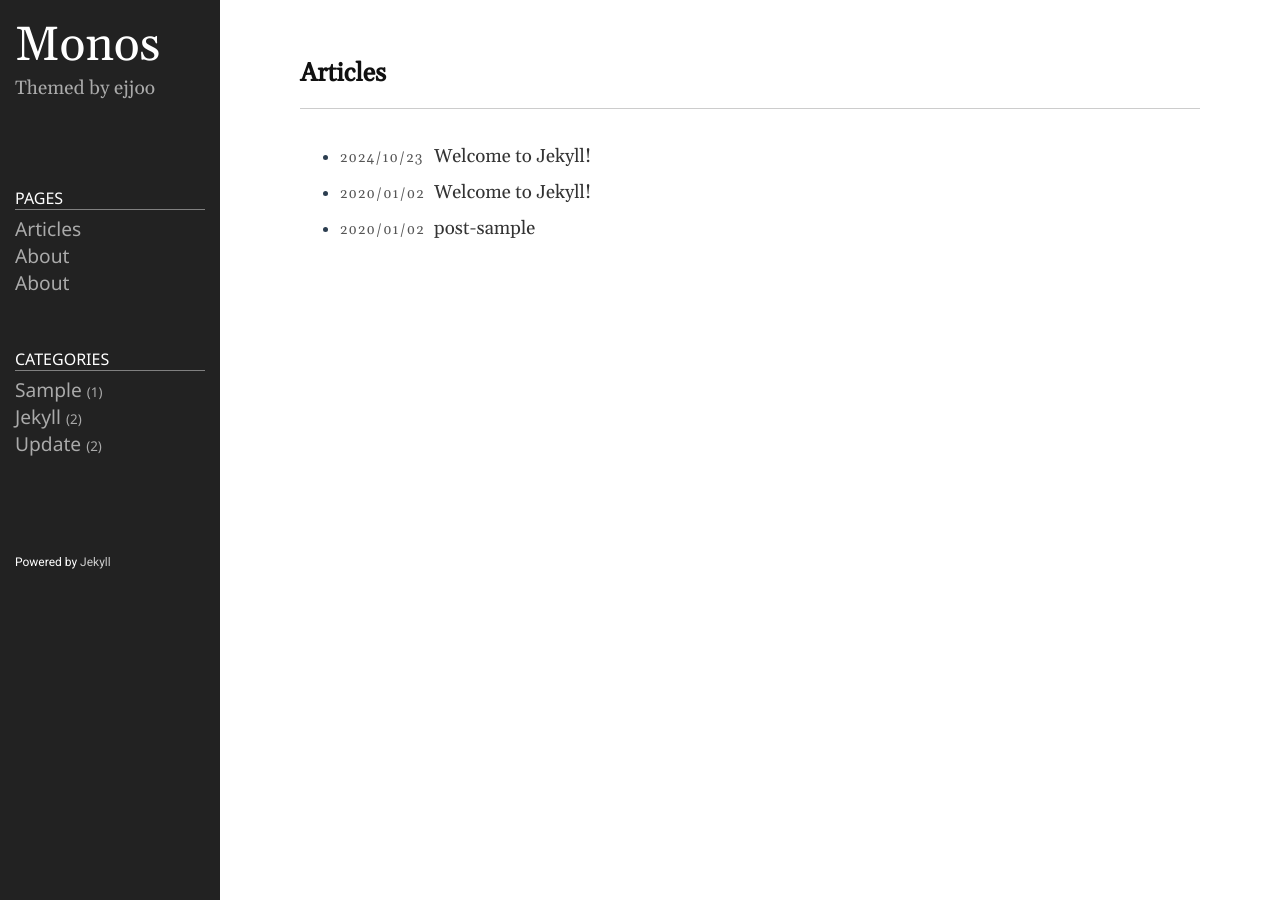
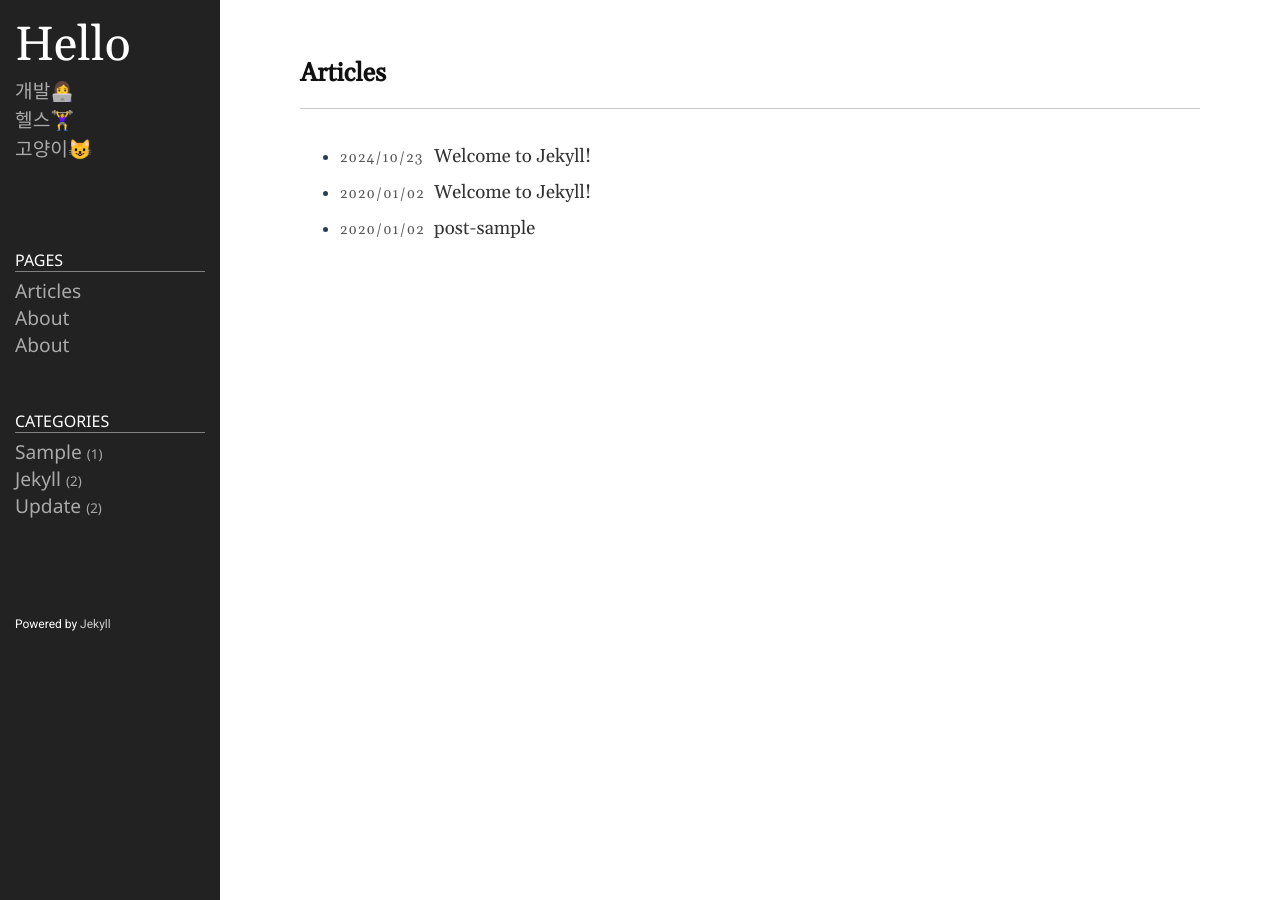
Before and after one commit to qwertyfairy/qwertyfairy.github.io, a Jekyll site: the page built from index.md, in a window 1280 px wide. Built offline with Jekyll 4.4.1, drawn with Linux system fonts in a browser that asks for light colours.

Commit message:
design : 폰트 및 기본 정보 수정

```diff
--- a/_config.yml
+++ b/_config.yml
@@ -18,13 +18,15 @@
 # You can create any custom variable you would like, and they will be accessible
 # in the templates via {{ site.myvariable }}.
 
-title: Monos
-email: ejjoo7994@gmail.com
-description: >- # this means to ignore newlines until "baseurl:"
-  Themed by ejjoo
+title: Hello
+email: qwertyfairy48@gmail.com
+description: >
+  개발👩‍💻<br>
+  헬스🏋‍♀<br>
+  고양이😺<br>
 # baseurl: "/" # the subpath of your site, e.g. /blog
 # url: "http://ejjoo.github.io" # the base hostname & protocol for your site, e.g. http://example.com
-github_username: ejjoo
+github_username: qwertyfairy
 highlighter: rouge
 svg:
   optimize: true
--- a/public/css/style.css
+++ b/public/css/style.css
@@ -30,7 +30,7 @@
   --breakpoint-lg: 992px;
   --breakpoint-xl: 1200px;
   --font-family-sans-serif: "Roboto", "Nanum Gothic";
-  --font-family-serif: "Nanum Myeongjo";
+  --font-family-serif: "Nanum Gothic";
 }
 
 * {
@@ -49,7 +49,7 @@ body {
 	height: 100%;
 	margin: 0;
 	padding: 0;
-	font-family: 'Gelasio', 'Nanum Myeongjo', serif;
+	font-family: 'Gelasio', 'Nanum Gothic', serif;
 	color: #2c3e50;
 }
 
```
